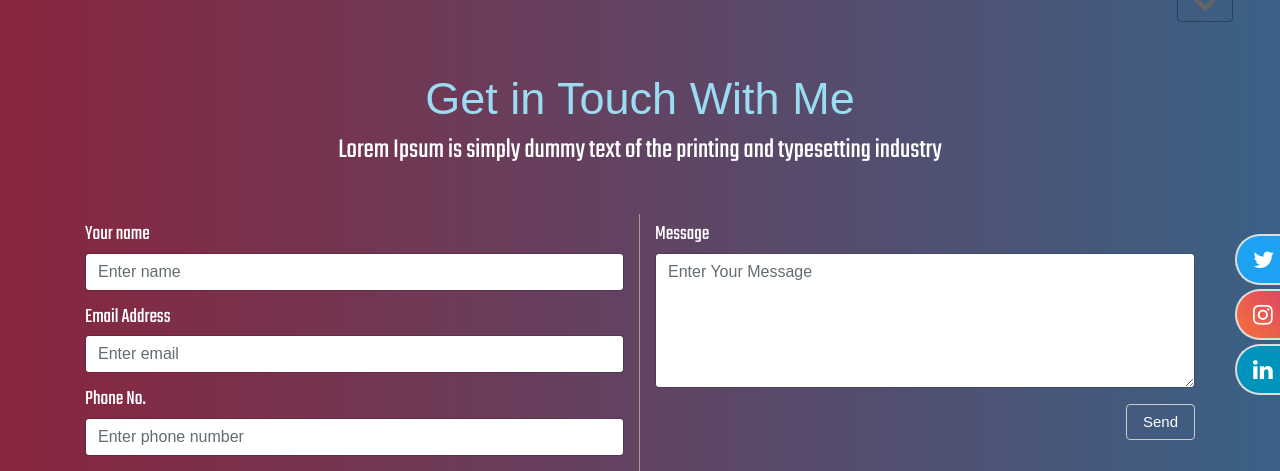
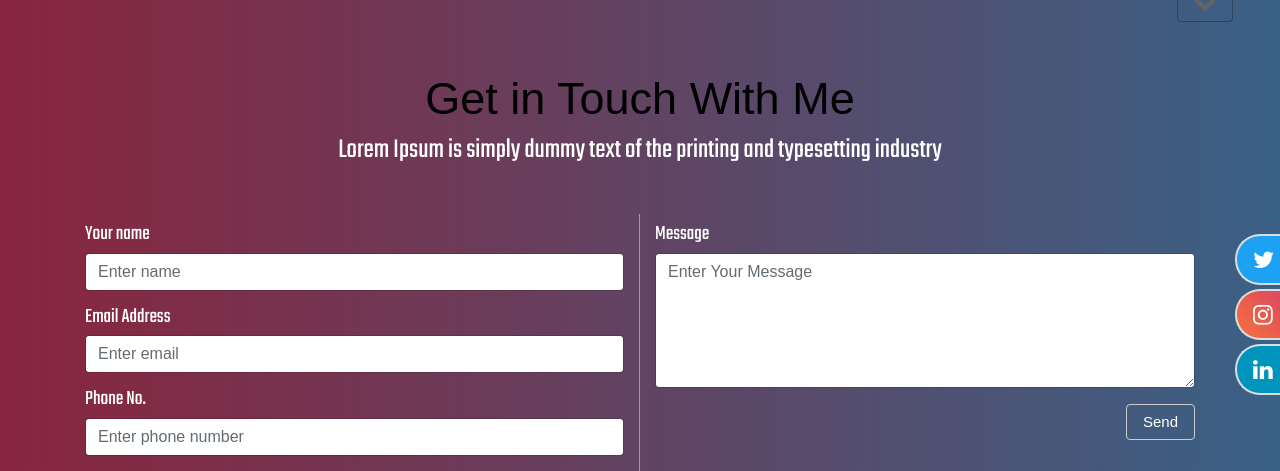
Before and after one commit to thetaPC/rachel_le, a PHP site: page /src/contact.php in a window 1280 px wide. Shown: the part 36-507 px from the top of the page. Run offline with PHP 8.4, Linux system fonts and the light colour scheme; data that the repository does not hold is empty; a stand-in replaces the project's code that opens the database connection; some libraries are stand-ins or nearby versions; some web fonts are replaced.

Commit message:
changed header to black

```diff
--- a/css/contact.css
+++ b/css/contact.css
@@ -5,7 +5,7 @@
 .content-header {
   /*font-family: 'Oleo Script', cursive;*/
   font-family: 'Muli', sans-serif;
-  color: #9adcf2;
+  color: black;
   font-size: 45px;
 }
 
```
